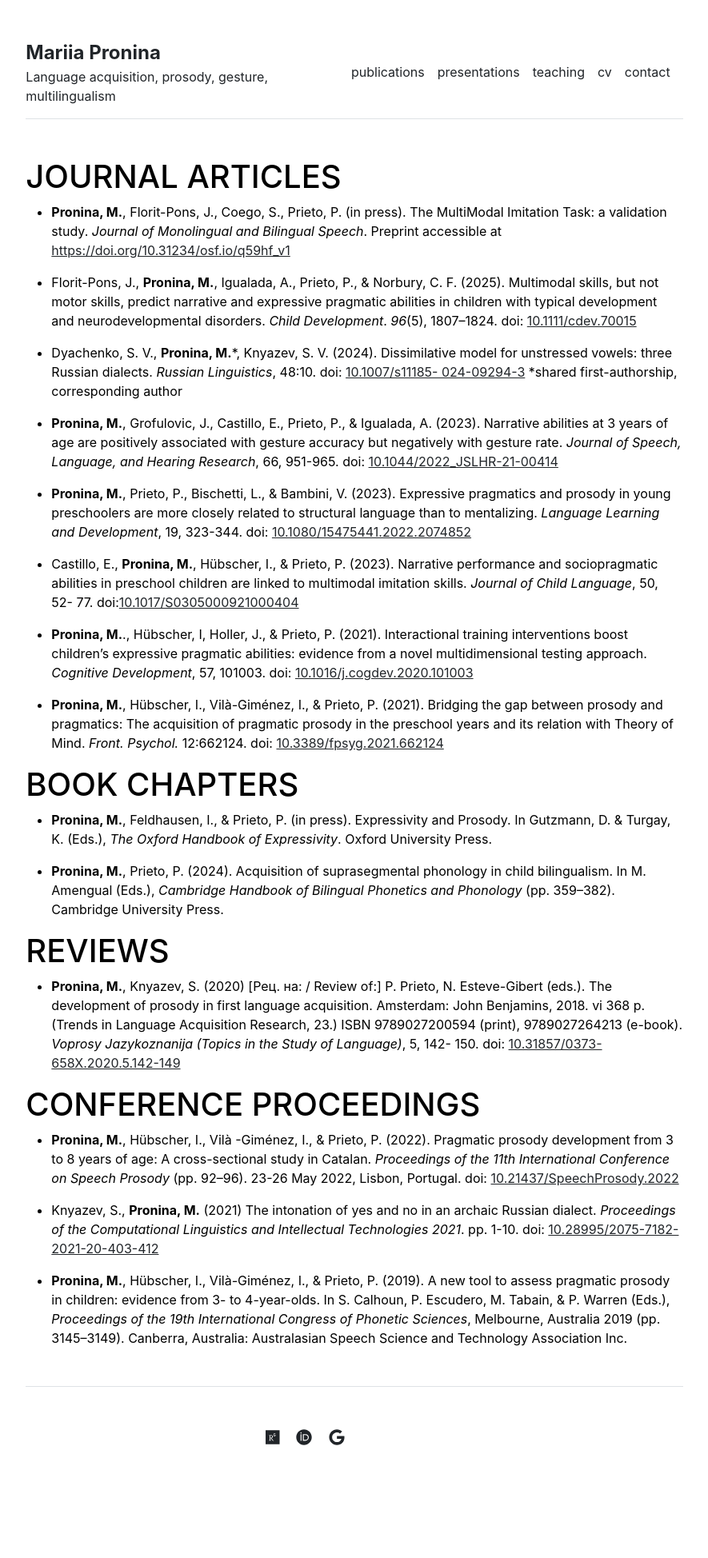
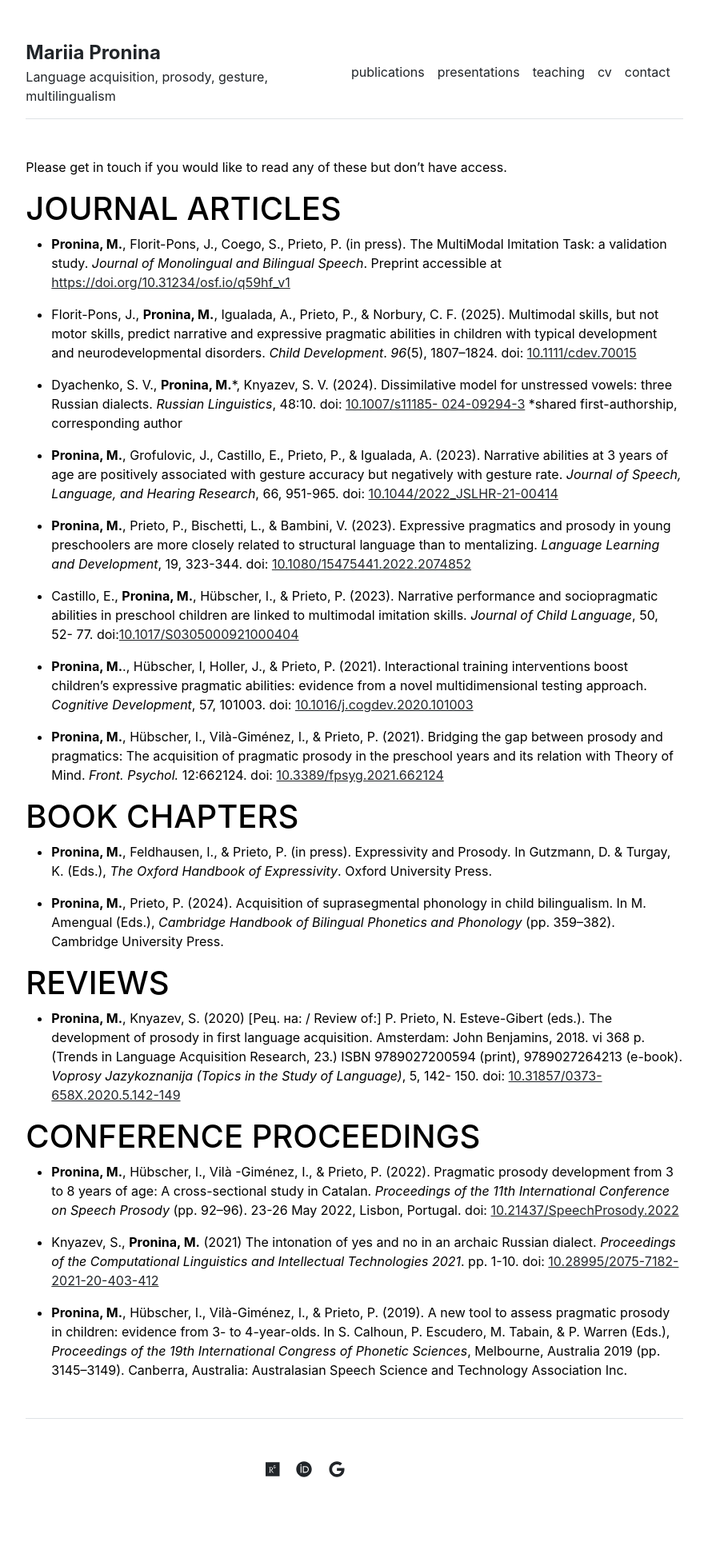
Before and after one commit to mariia-pronina/mariia-pronina.github.io, a Jekyll site: the page built from publications.md, in a window 1280 px wide. Shown: the whole page at 80% size, without its empty margins (197-1082 px from the left). Built offline with Jekyll 4.4.1, drawn with Linux system fonts in a browser that asks for light colours; before the commit the page ends 1908 px from its top, so only the background shows below that.

Commit message:
Update publications.md

```diff
--- a/publications.md
+++ b/publications.md
@@ -2,6 +2,7 @@
 layout: publications
 title: "Publications"
 ---
+Please get in touch if you would like to read any of these but don’t have access.
 
 # JOURNAL ARTICLES
 
```
